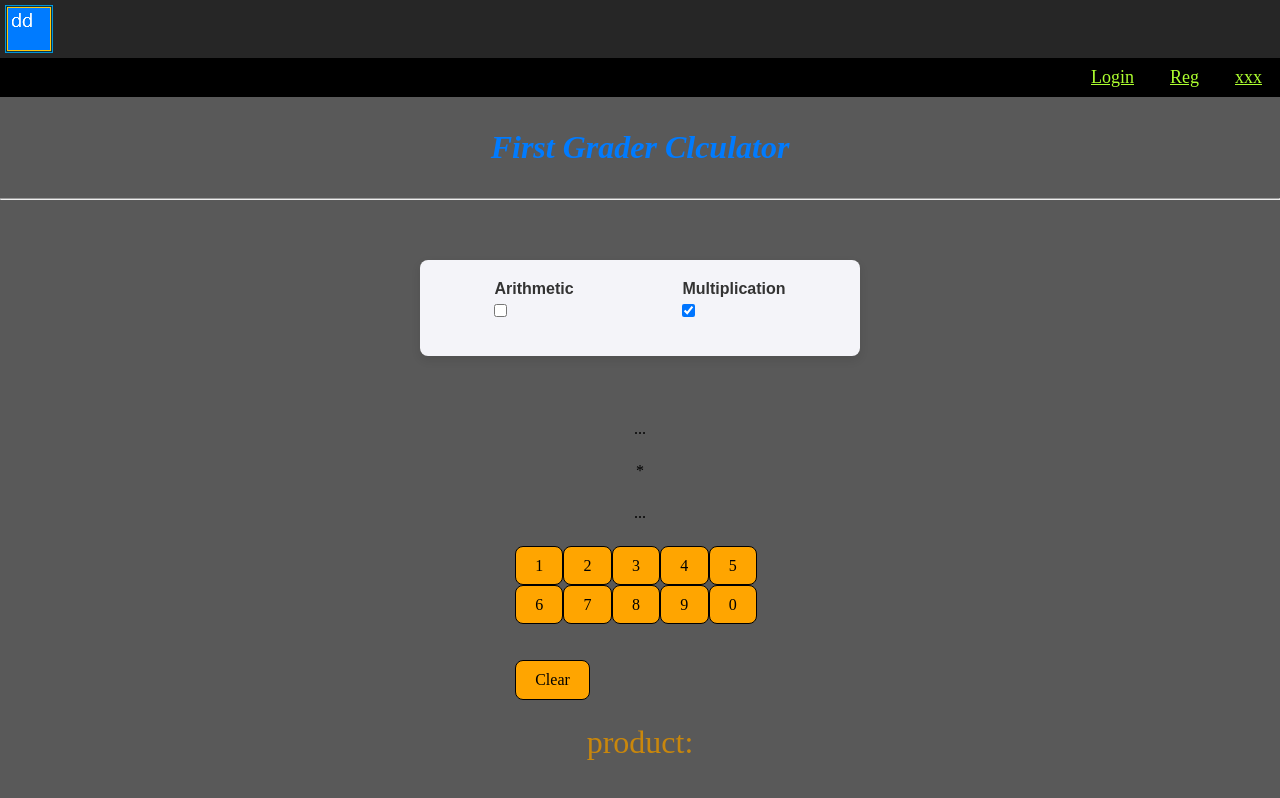
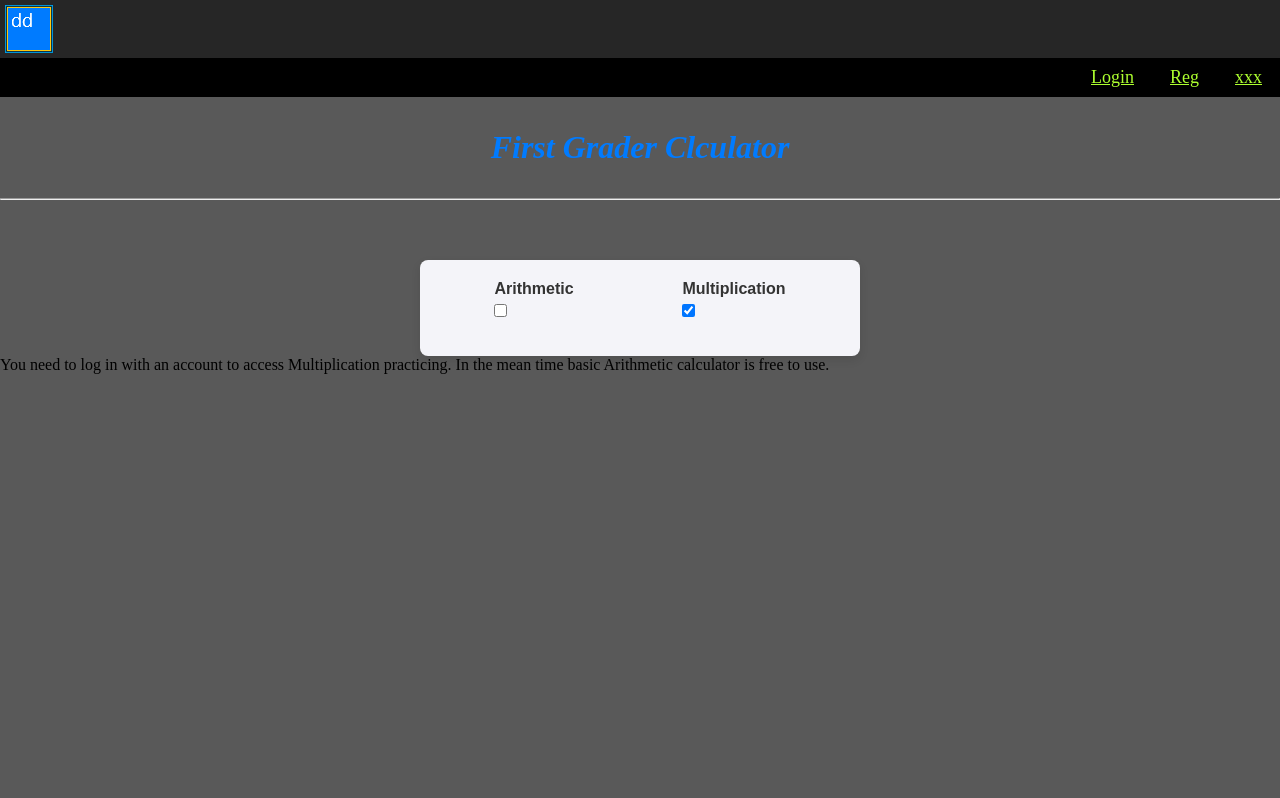
Before and after one commit to Dimitar101/Project, a React (Vite) app in the folder Project/client/: page /calculator in a window 1280 px wide. Both pictures are taken after a click on the checkbox "Multiplication". Built offline with nearby package versions, Linux system fonts and the light colour scheme.

Commit message:
Update Multiplication.jsx

```diff
--- a/Project/client/src/components/Multiplication.jsx
+++ b/Project/client/src/components/Multiplication.jsx
@@ -1,7 +1,10 @@
 import { useState } from 'react';
 
 
-export default function Multiplication() {
+export default function Multiplication(prop) {
+    // const userData = JSON.parse(sessionStorage.getItem('userData'));
+    const userData = prop.currState;
+
     const [multiplicand, setMultiplicand] = useState('...');
     const [multiplier, setMultiplier] = useState('...');
     const [product, setProduct] = useState('');
@@ -26,6 +29,7 @@ export default function Multiplication() {
 
     return (
         <>
+            {userData ?
                 <div className='calculator-wrapper'>
                     <div className='multiplicand'>{multiplicand}</div>
                     <div className='multiplicationOperation'>*</div>
@@ -44,7 +48,10 @@ export default function Multiplication() {
 
                     <div className='product Result'>product:</div>
                     <div className='product Result'>{product}</div>
-            </div>
+                </div> :
+
+                <p className='multi-log-in-warning'>You need to log in with an account to access Multiplication practicing. In the mean time basic Arithmetic calculator is free to use.</p>}
         </>
     );
 }
+// #1111111
```
Lines whose indentation alone changed are shown as unchanged.
